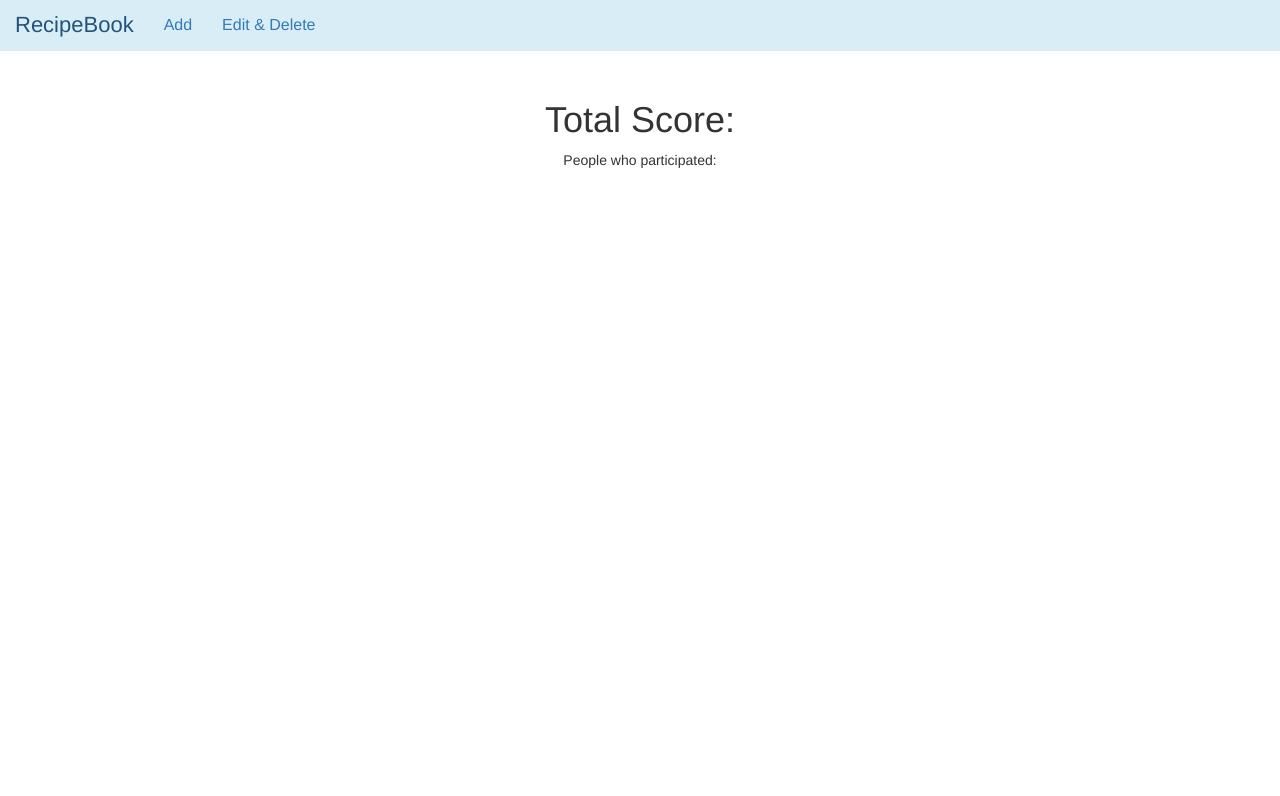
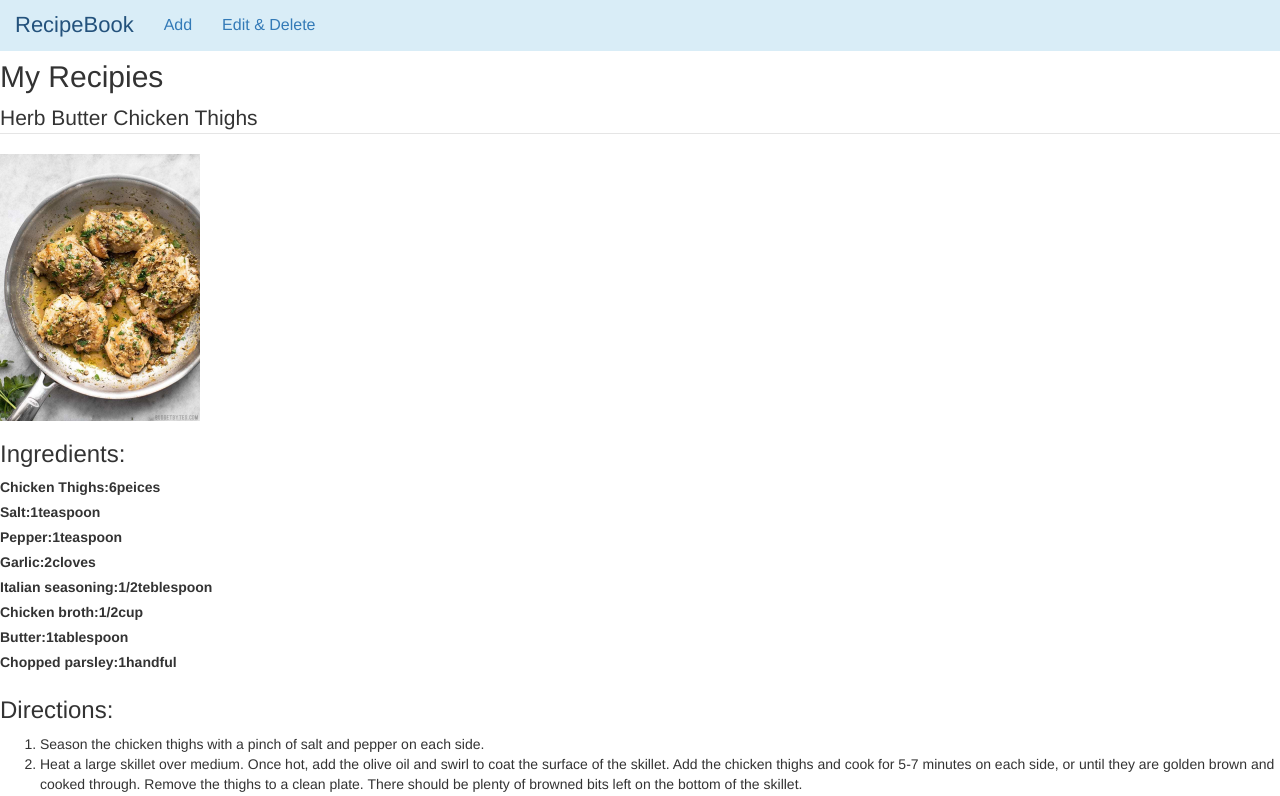
Before and after one commit to hansenmathias/RecipeBook, an Angular app: page /main in a window 1280 px wide. Shown: the top 796 px of the page. Built offline with nearby package versions, Linux system fonts and the light colour scheme.

Commit message:
Html changes

```diff
--- a/src/app/add/add.component.html
+++ b/src/app/add/add.component.html
@@ -13,90 +13,6 @@
 <p>
   add works!
 </p>
-
-
-<html lang="en">
-<head>
-  <title>Recipe Buddy!</title>
-</head>
-
-
-
-<html lang="en">
-<head>
-  <title>Recipe Buddy!</title>
-</head>
-
-<body>
-<h1>Home Page</h1>
-<button href="home.html">Home</button>
-<form action="addRecipe.html">
-  <input type="submit" value="Create New Recipe" />
-</form>
-<h2>My Recipies</h2>
-<form>
-  <fieldset>
-    <legend>Herb Butter Chicken Thighs</legend>
-    <img src="herbchicken.jpg" alt="Herb Butter Chicken Thighs" width="200">
-    <br>
-    <h3>Ingredients:</h3>
-    <label>Chicken Thighs: </label>
-    <label>6</label>
-    <label>peices</label>
-    <br>
-    <label>Salt: </label>
-    <label>1</label>
-    <label>teaspoon</label>
-    <br>
-    <label>Pepper: </label>
-    <label>1</label>
-    <label>teaspoon</label>
-    <br>
-    <label>Garlic: </label>
-    <label>2</label>
-    <label>cloves</label>
-    <br>
-    <label>Italian seasoning: </label>
-    <label>1/2</label>
-    <label>teblespoon</label>
-    <br>
-    <label>Chicken broth: </label>
-    <label>1/2</label>
-    <label>cup</label>
-    <br>
-    <label>Butter: </label>
-    <label>1</label>
-    <label>tablespoon</label>
-    <br>
-    <label>Chopped parsley: </label>
-    <label>1</label>
-    <label>handful</label>
-
-
-    <p>
-    <h3>Directions:</h3>
-    <p>
-    <ol>
-      <li> Season the chicken thighs with a pinch of salt and pepper on each side.</li>
-      <li> Heat a large skillet over medium. Once hot, add the olive oil and swirl to coat the surface of the skillet. Add the chicken thighs and cook for 5-7 minutes on each side, or until they are golden brown and cooked through. Remove the thighs to a clean plate. There should be plenty of browned bits left on the bottom of the skillet.</li>
-      <li> Add the minced garlic and Italian seasoning blend to the skillet. Saute the garlic and herbs in the leftover oil in the skillet. Saute for 1-2 minutes, or just until the garlic softens a bit and becomes very fragrant.</li>
-      <li> Pour in the chicken broth and stir, dissolving all the browned bits off the bottom of the skillet. Let the broth simmer (still over medium heat) for about 5 minutes, or until it has reduced by half. </li>
-      <li> Once the broth has reduced, add the butter and stir until it has melted into the sauce. Add the chicken pieces back to the skillet with the sauce and spoon the sauce over each piece. Garnish with a sprinkle of chopped parsley, if desired. Serve while hot. </li>
-    </ol>
-
-
-    <button class="dropbtn"> Delete</button>
-    <form action="addRecipe.html"></form>
-    <form action="edit.html">
-      <input type="submit" value="Edit" />
-    </form>
-  </fieldset>
-</form>
-</body>
-</html>
-
-
-
 
 
 
@@ -144,4 +60,3 @@
   </fieldset>
 </form>
 </body>
-</html>
--- a/src/app/main-screen/main-screen.component.html
+++ b/src/app/main-screen/main-screen.component.html
@@ -2,20 +2,64 @@
 
 <br>
 <br>
-<br>
-<br>
+<body>
+<h2>My Recipies</h2>
+<form>
+  <fieldset>
+    <legend>Herb Butter Chicken Thighs</legend>
+    <img src="assets/herbchicken.jpg" alt="Herb Butter Chicken Thighs" width="200">
+    <br>
+    <h3>Ingredients:</h3>
+    <label>Chicken Thighs:  </label>
+    <label>6</label>
+    <label>peices</label>
+    <br>
+    <label>Salt: </label>
+    <label>1</label>
+    <label>teaspoon</label>
+    <br>
+    <label>Pepper: </label>
+    <label>1</label>
+    <label>teaspoon</label>
+    <br>
+    <label>Garlic: </label>
+    <label>2</label>
+    <label>cloves</label>
+    <br>
+    <label>Italian seasoning: </label>
+    <label>1/2</label>
+    <label>teblespoon</label>
+    <br>
+    <label>Chicken broth: </label>
+    <label>1/2</label>
+    <label>cup</label>
+    <br>
+    <label>Butter: </label>
+    <label>1</label>
+    <label>tablespoon</label>
+    <br>
+    <label>Chopped parsley: </label>
+    <label>1</label>
+    <label>handful</label>
 
-<div class="text-center">
-  <h1>Total Score:</h1>
 
-  <p>People who participated:</p>
-</div>
-<div>
-  <canvas id='barChart'></canvas>
-</div>
-<div>
-  <canvas id='pieChart'></canvas>
-</div>
-<br>
-<br>
-<br>
+    <p>
+    <h3>Directions:</h3>
+    <p>
+    <ol>
+      <li> Season the chicken thighs with a pinch of salt and pepper on each side.</li>
+      <li> Heat a large skillet over medium. Once hot, add the olive oil and swirl to coat the surface of the skillet. Add the chicken thighs and cook for 5-7 minutes on each side, or until they are golden brown and cooked through. Remove the thighs to a clean plate. There should be plenty of browned bits left on the bottom of the skillet.</li>
+      <li> Add the minced garlic and Italian seasoning blend to the skillet. Saute the garlic and herbs in the leftover oil in the skillet. Saute for 1-2 minutes, or just until the garlic softens a bit and becomes very fragrant.</li>
+      <li> Pour in the chicken broth and stir, dissolving all the browned bits off the bottom of the skillet. Let the broth simmer (still over medium heat) for about 5 minutes, or until it has reduced by half. </li>
+      <li> Once the broth has reduced, add the butter and stir until it has melted into the sauce. Add the chicken pieces back to the skillet with the sauce and spoon the sauce over each piece. Garnish with a sprinkle of chopped parsley, if desired. Serve while hot. </li>
+    </ol>
+
+
+    <button class="dropbtn"> Delete</button>
+    <form action="addRecipe.html"></form>
+    <form action="edit.html">
+      <input type="submit" value="Edit" />
+    </form>
+  </fieldset>
+</form>
+</body>
```
Also changed, not shown: src/assets/herbchicken.jpg (renamed from herbchicken.jpg).
